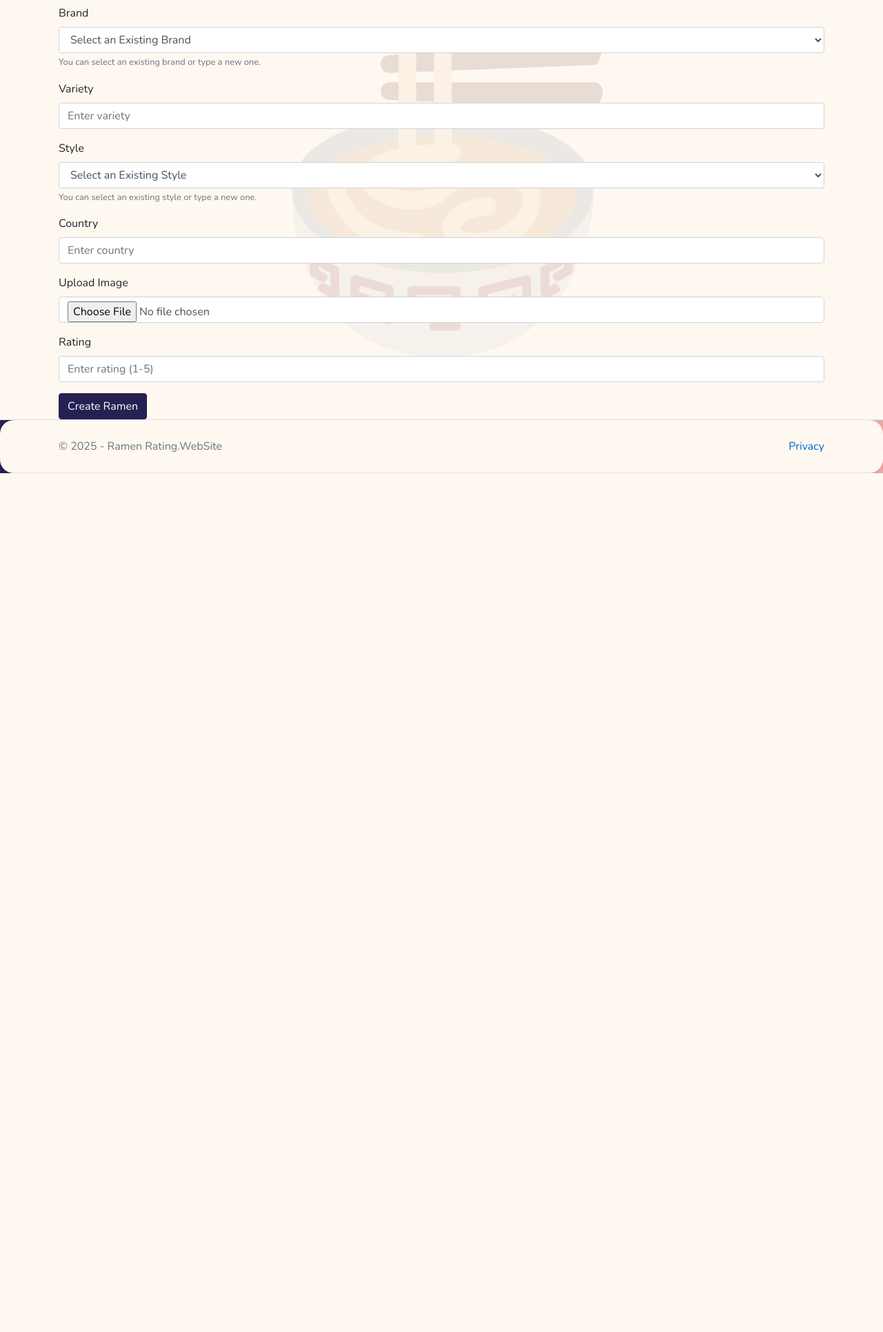
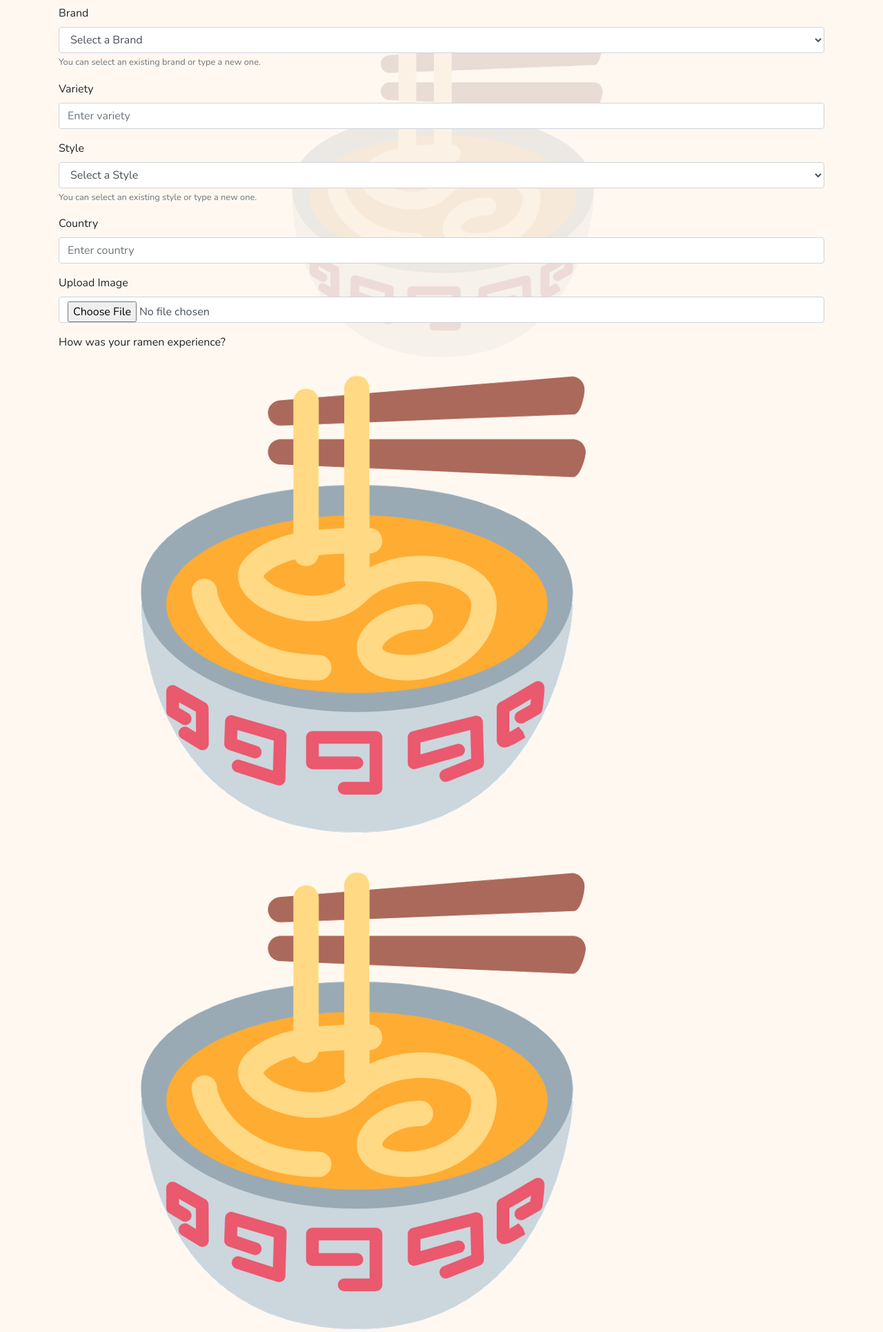
Before and after one commit to Tejalpatel2099/TheDarkKnights, an ASP.NET Core app: page /Product/Create in a window 1280 px wide. Shown: the part 114-2045 px from the top of the page at 69% size. Before the commit the page ends 800 px from the top, so only its background shows below. Run offline with ASP.NET Core 8, Linux system fonts and the light colour scheme.

Commit message:
Updated UI for Rating field in Create.cshtml

```diff
--- a/src/Pages/Product/Create.cshtml
+++ b/src/Pages/Product/Create.cshtml
@@ -11,7 +11,7 @@
     <div class="form-group">
         <label for="Brand">Brand</label>
         <select class="form-control" id="Brand" name="Brand" required>
-            <option value="">Select an Existing Brand</option>
+            <option value="">Select a Brand</option>
             @foreach (var brand in Model.ExistingBrands.Distinct())
             {
                 <option value="@brand">@brand</option>
@@ -36,7 +36,7 @@
     <div class="form-group">
         <label for="Style">Style</label>
         <select class="form-control" id="Style" name="Style" required>
-            <option value="">Select an Existing Style</option>
+            <option value="">Select a Style</option>
             @foreach (var style in Model.ExistingStyles.Distinct())
             {
                 <option value="@style">@style</option>
@@ -63,11 +63,30 @@
         <input type="file" class="form-control" id="Image" name="Image" accept="image/*" required>
     </div>
 
-    <!-- Input a rating -->
+    <!-- Input a rating using image of ramen -->
     <div class="form-group">
-        <label for="Rating">Rating</label>
-        <input type="number" class="form-control" id="Rating" name="Rating" min="1" max="5" placeholder="Enter rating (1-5)" required>
+        <label for="ramen-rating">How was your ramen experience?</label>
+
+        <div class="ramen-rating-box d-flex align-items-center">
+            <div id="ramen-rating">
+                @for (int i = 1; i <= 5; i++)
+                {
+                    <img src="/images/ramenpic.png"
+                         class="ramen-icon"
+                         data-value="@i"
+                         onclick="setRating(@i)"
+                         onmouseover="highlightRamen(@i)"
+                         onmouseout="resetRamen()" />
+                }
+            </div>
+            <div id="reaction-text" class="text-muted rating-reaction ml-3"></div>
+        </div>
+
+        <small class="form-text text-muted mt-2">Rate from 1 to 5 ramens</small>
+
+        <input type="hidden" name="Rating" id="Rating" value="0" required />
     </div>
+
 
     <!-- Save/submit the new product -->
     <button type="submit" class="btn btn-primary">Create Ramen</button>
@@ -78,6 +97,7 @@
 <!-- Script for showing or hiding the input fields for new brand or new style -->
 @section Scripts {
     <script>
+        // Script for showing a new Brand text field when 'Other' is selected
         document.getElementById('Brand').addEventListener('change', function () {
             var newBrandGroup = document.getElementById('newBrandGroup');
             if(this.value === "Other"){
@@ -87,7 +107,7 @@
                 newBrandGroup.style.display = "none";
             }
         });
-
+        // Script for showing a new Style text field when 'Other' is selected
         document.getElementById('Style').addEventListener('change', function () {
             var newStyleGroup = document.getElementById('newStyleGroup');
             if(this.value === "Other"){
@@ -97,5 +117,35 @@
                 newStyleGroup.style.display = "none";
             }
         });
+
+        // Script for Rating field using ramen image
+        let selectedRating = 0; // start with a 0 rating
+        const reactions = ["Eww 😖", "Meh 😐", "It's Okay 🙂", "Pretty Good 😋", "Ramentastic! 🤩"];
+
+        // Controls pop ups for highlighting ramen and toggling ramen
+        function highlightRamen(rating) {
+            let icons = document.querySelectorAll('#ramen-rating img');
+            icons.forEach((icon, index) => {
+                icon.classList.toggle('active', index < rating);
+            });
+
+            document.getElementById("reaction-text").innerText = reactions[rating - 1];
+        }
+
+        // Ratings are reset when no longer hovered over
+        function resetRamen() {
+            highlightRamen(selectedRating || 0);
+            if (selectedRating === 0) {
+                document.getElementById("reaction-text").innerText = "";
+            }
+        }
+
+        // Sets the rating when clicked
+        function setRating(rating) {
+            selectedRating = rating;
+            document.getElementById("Rating").value = rating;
+            highlightRamen(rating);
+        }
+
     </script>
 }
```
